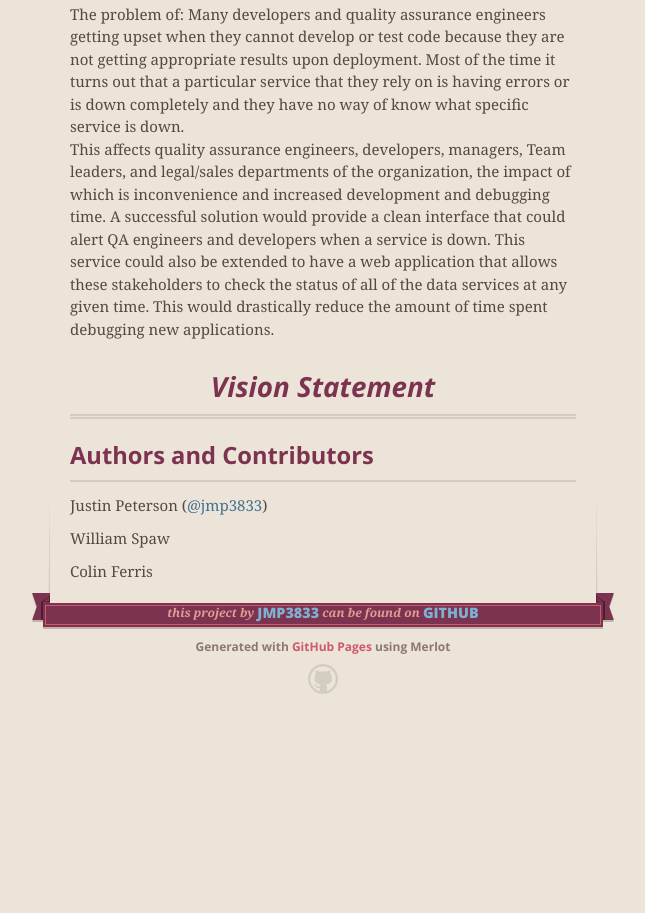
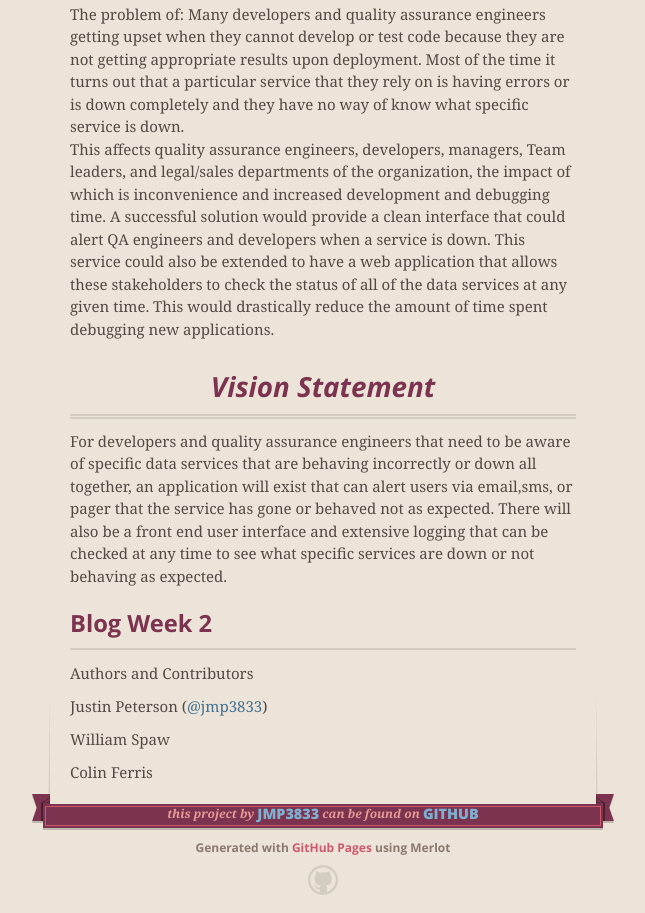
Before and after one commit to jmp3833/RequirementsBlog, a plain HTML site: page index.html in a window 1280 px wide. Shown: the part 1056-1969 px from the top of the page, without its empty margins (317-962 px from the left). Before the commit the page ends 1790 px from the top, so only its background shows below. Drawn offline with nearby package versions, Linux system fonts and the light colour scheme.

Commit message:
Added simple vision statement

```diff
--- a/index.html
+++ b/index.html
@@ -66,8 +66,12 @@ This affects quality assurance engineers, developers, managers, Team leaders, an
 
 <h2>Vision Statement</h2>
 
+<p> For developers and quality assurance engineers that need to be aware of specific data services that are behaving incorrectly or down all together, an application will exist that can alert users via email,sms, or pager that the service has gone or behaved not as expected. There will also be a front end user interface and extensive logging that can be checked at any time to see what specific services are down or not behaving as expected. </p>
 
 <h3>
+
+<a name="blog-week-2" class="anchor" href="#blog-week-2"><span class="octicon octicon-link"></span></a>Blog Week 2</h3>
+
 <a name="authors-and-contributors" class="anchor" href="#authors-and-contributors"><span class="octicon octicon-link"></span></a>Authors and Contributors</h3>
 
 <p>Justin Peterson (<a href="https://github.com/jmp3833" class="user-mention">@jmp3833</a>)</p>
```
